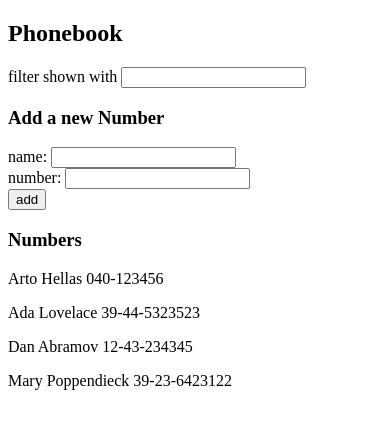
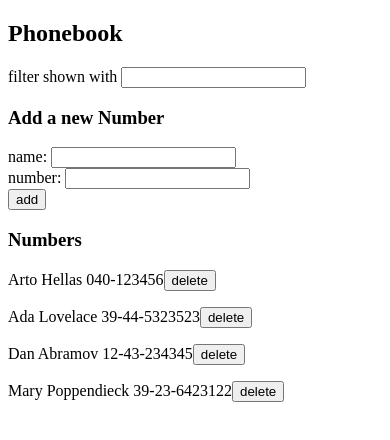
Before and after one commit to fr4nkd3v/full-stack-open-course, a React (Vite) app in the folder part2/phonebook/: page / in a window 390 px wide. Shown: the top 440 px of the page. Built offline with nearby package versions, Linux system fonts and the light colour scheme; data requests are answered from the project's data file.

Commit message:
chore: exercise 2.14 - phonebook

```diff
--- a/part2/phonebook/src/App.jsx
+++ b/part2/phonebook/src/App.jsx
@@ -39,6 +39,15 @@ const App = () => {
     setNewNumber('')
   }
 
+  const handlerDeletePerson = (name, id) => {
+    const confirmed = window.confirm(`Delete ${name} ?`)
+    if (confirmed) {
+      personsService
+        .remove(id)
+        .then(() => setPersons(persons.filter(p => p.id !== id)))
+    }
+  }
+
   const filteredPersons = filterName ? persons.filter(({ name }) => name.toLowerCase().includes(filterName)) : persons
 
   return (
@@ -54,7 +63,7 @@ const App = () => {
         onChangeNumber={handlerChangeNumber}
       />
       <h3>Numbers</h3>
-      <Persons persons={filteredPersons} />
+      <Persons persons={filteredPersons} onDeletePerson={handlerDeletePerson} />
     </div>
   )
 }
--- a/part2/phonebook/src/components/Persons.jsx
+++ b/part2/phonebook/src/components/Persons.jsx
@@ -1,9 +1,25 @@
-const PersonLine = ({ name, number }) => <p>{name} {number}</p>
+const PersonLine = ({ name, number, onDelete }) => {
+  return (
+    <p>
+      {name} {number}
+      <button onClick={onDelete}>delete</button>
+    </p>
+  )
+}
 
-const Persons = ({ persons }) => {
+const Persons = ({ persons, onDeletePerson }) => {
   return (
     <div>
-      {persons.map(({ name, number }) => <PersonLine key={name} name={name} number={number} />)}
+      {
+        persons.map(({ name, number, id }) => (
+          <PersonLine
+            key={name}
+            name={name}
+            number={number}
+            onDelete={() => onDeletePerson(name, id)}
+          />
+        ))
+      }
     </div>
   )
 }
--- a/part2/phonebook/src/services/persons.js
+++ b/part2/phonebook/src/services/persons.js
@@ -7,5 +7,8 @@ const getAll = () => {
 const create = personObj => {
   return axios.post(`${url}/persons`, personObj).then(response => response.data)
 }
+const remove = id => {
+  return axios.delete(`${url}/persons/${id}`)
+}
 
-export default { getAll, create }
+export default { getAll, create, remove }
```
